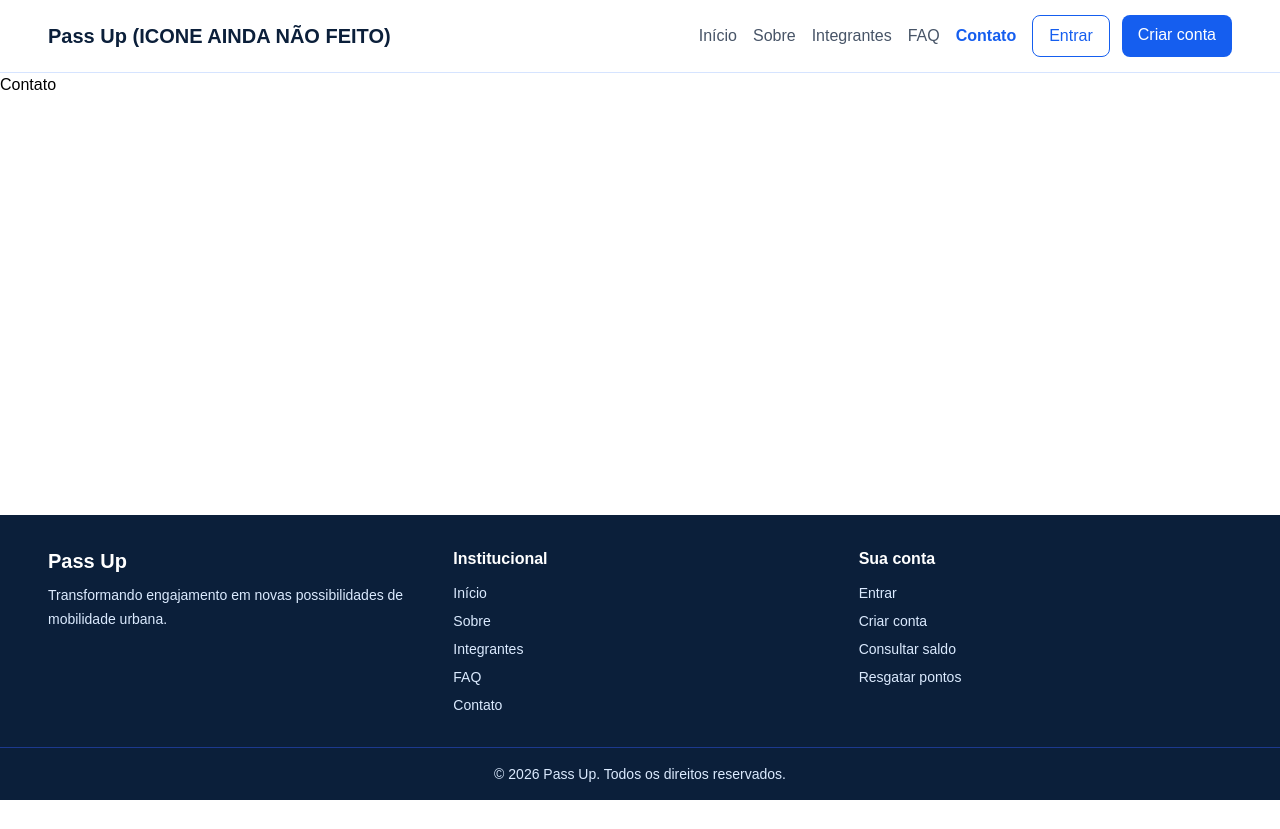
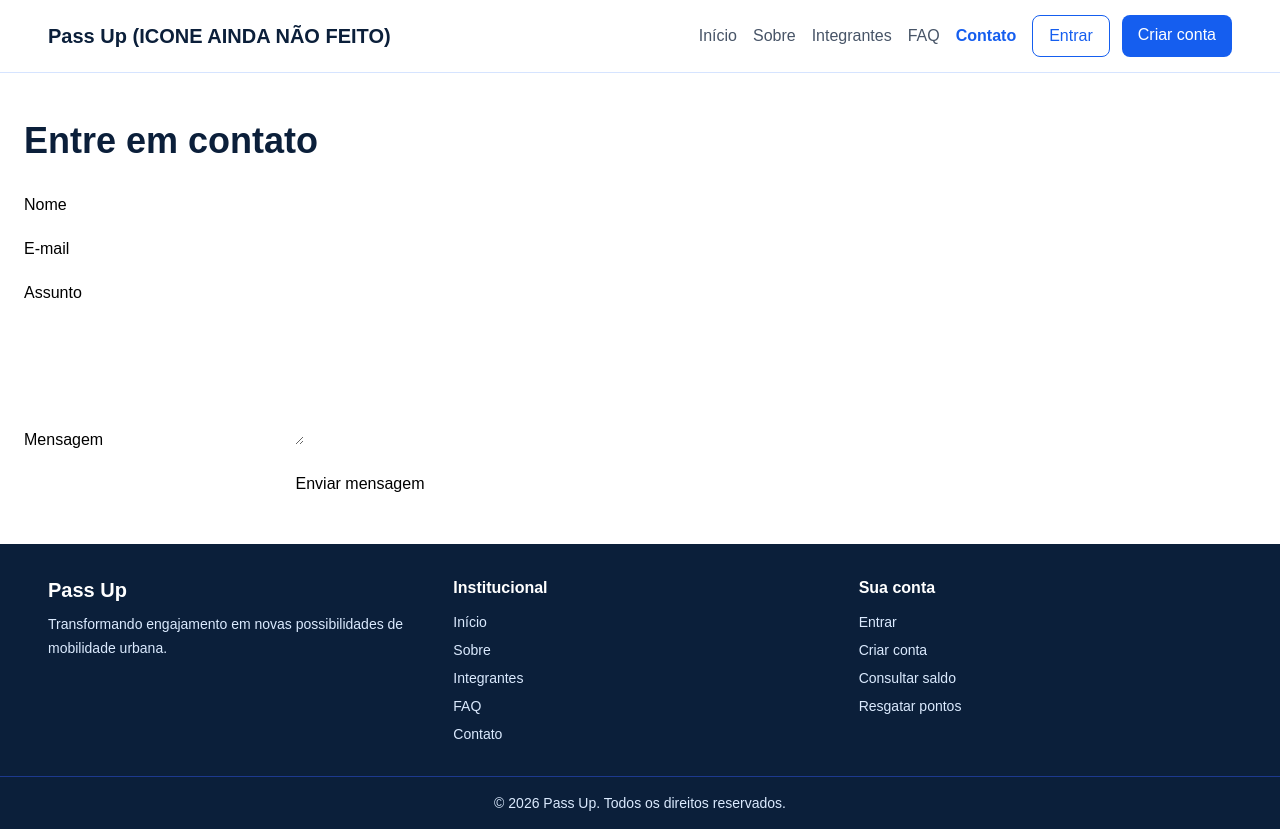
Before and after one commit to pivattidev/passup, a React (Vite) app: page /contato in a window 1280 px wide. Before the commit the page ends 800 px from the top, so only its background shows below. Built offline with nearby package versions, Linux system fonts and the light colour scheme.

Commit message:
feat: cria formulario de contato

```diff
--- a/src/pages/Contato/Contato.tsx
+++ b/src/pages/Contato/Contato.tsx
@@ -1,7 +1,46 @@
+import { useForm } from 'react-hook-form'
+import type { DadosContato } from '../../types/Contato'
+
 export default function Contato() {
+  const { register, handleSubmit, reset } = useForm<DadosContato>()
+
+  function enviarMensagem() {
+    reset()
+  }
+
   return (
-    <main>
-        <h1>Contato</h1>
+    <main className="px-6 py-12">
+      <h1 className="text-4xl font-bold text-[#0B1F3A]">
+        Entre em contato
+      </h1>
+
+      <form
+        className="mt-8 flex max-w-2xl flex-col gap-5"
+        onSubmit={handleSubmit(enviarMensagem)}
+        noValidate
+      >
+        <div>
+          <label htmlFor="nome">Nome</label>
+          <input id="nome" type="text" {...register('nome')} />
+        </div>
+
+        <div>
+          <label htmlFor="email">E-mail</label>
+          <input id="email" type="email" {...register('email')} />
+        </div>
+
+        <div>
+          <label htmlFor="assunto">Assunto</label>
+          <input id="assunto" type="text" {...register('assunto')} />
+        </div>
+
+        <div>
+          <label htmlFor="mensagem">Mensagem</label>
+          <textarea id="mensagem" rows={5} {...register('mensagem')}></textarea>
+        </div>
+
+        <button type="submit">Enviar mensagem</button>
+      </form>
     </main>
   )
 }
```
